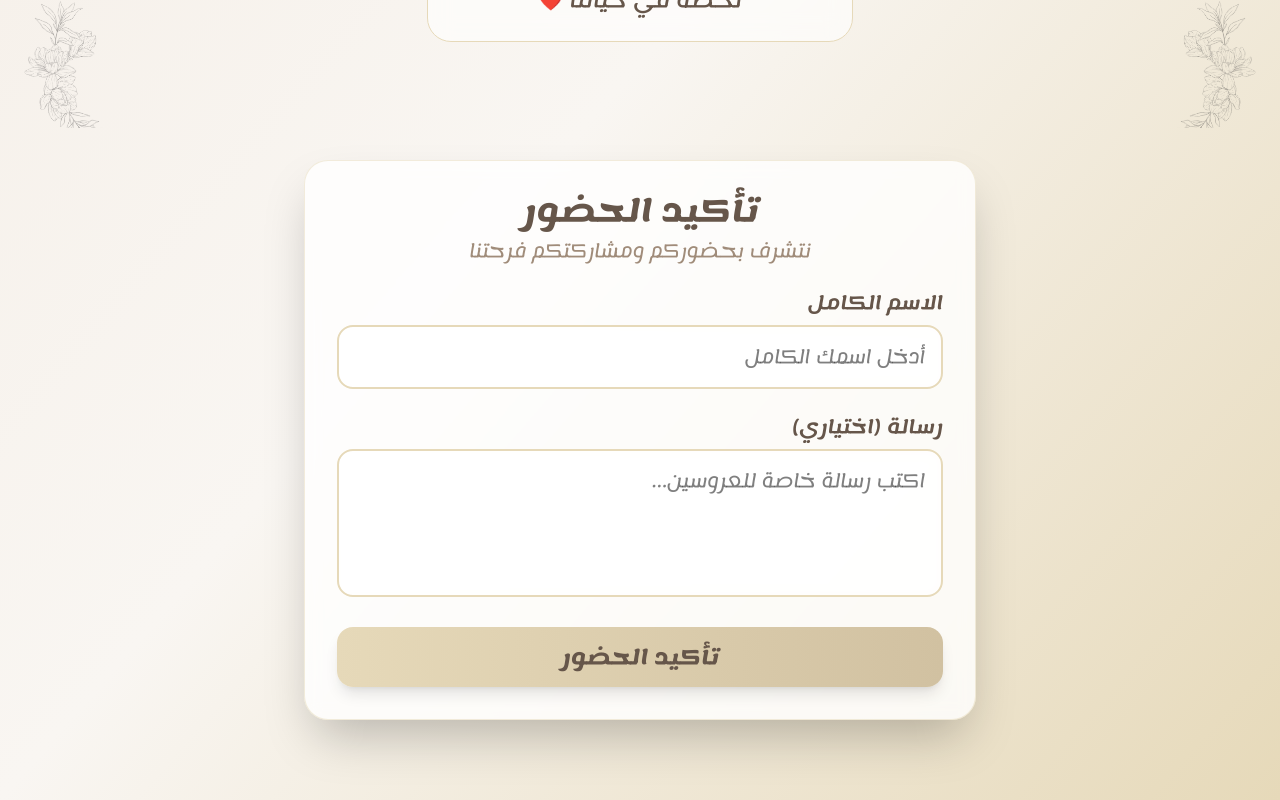
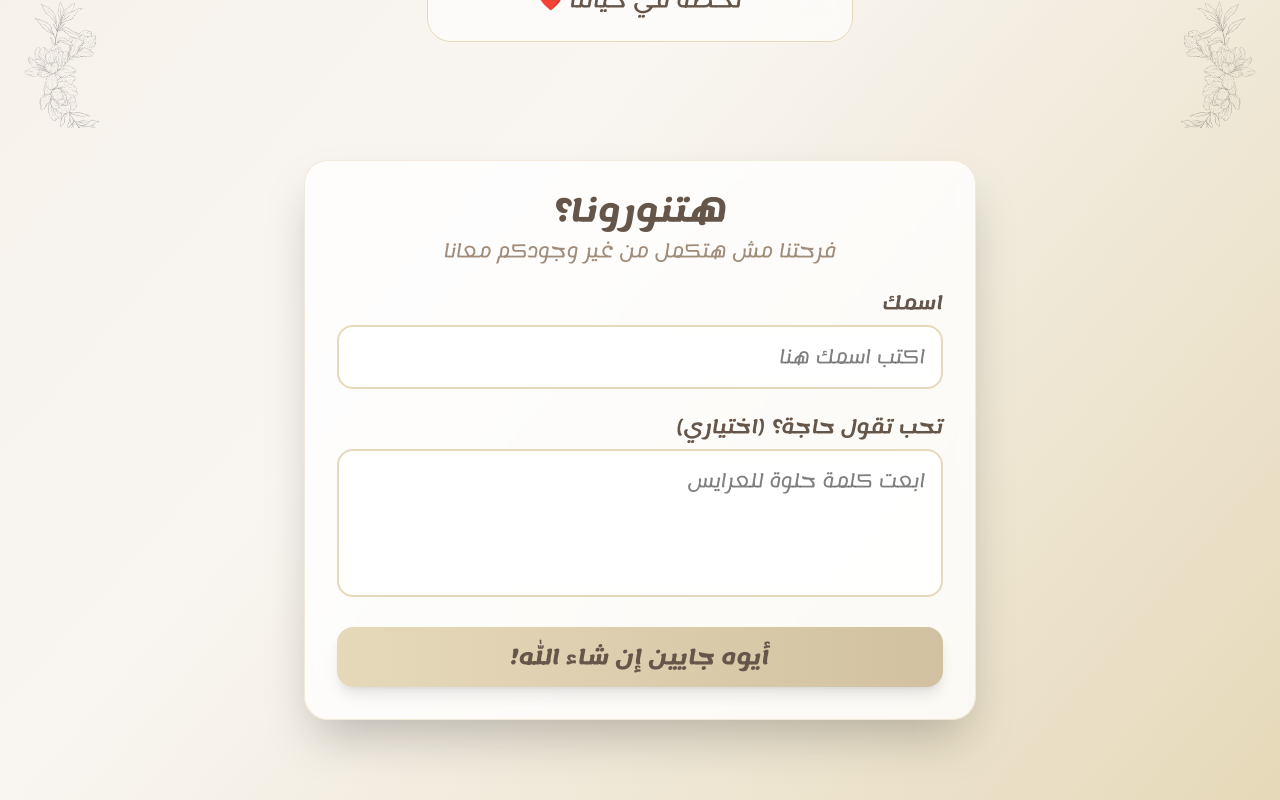
Before and after one commit to ZeyadHyman/omar-nour-wedding, a React (Vite) app: page / in a window 1280 px wide. Shown: the part 672-1472 px from the top of the page. Built offline with nearby package versions, Linux system fonts and the light colour scheme.

Commit message:
Update RSVP.jsx

```diff
--- a/src/components/RSVP.jsx
+++ b/src/components/RSVP.jsx
@@ -10,8 +10,7 @@ function RSVP() {
     setLoading(true);
 
     try {
-      const url = "/api/rsvp";
-      const response = await fetch(url, {
+      const response = await fetch("/api/rsvp", {
         method: "POST",
         body: JSON.stringify(formData),
         headers: { "Content-Type": "application/json" },
@@ -24,7 +23,7 @@ function RSVP() {
       }
     } catch (error) {
       console.error("Error submitting RSVP:", error);
-      alert("عذراً، حدث خطأ. يرجى المحاولة مرة أخرى.");
+      alert("حصلت مشكلة بسيطة، جرّب تاني لو سمحت 🙏");
     } finally {
       setLoading(false);
     }
@@ -33,32 +32,48 @@ function RSVP() {
   const handleInputChange = (e) => {
     setFormData({
       ...formData,
-      [e.target.name]: e.target.value
+      [e.target.name]: e.target.value,
     });
   };
 
   return (
-    <div className="bg-white/80 backdrop-blur-sm rounded-3xl p-8 shadow-2xl mt-8 mx-5 md:mx-auto md:max-w-2xl border border-[#e6d9b9]/50 animate-fade-in delay-500" dir="rtl">
+    <div
+      className="bg-white/80 backdrop-blur-sm rounded-3xl p-8 shadow-2xl mt-8 mx-5 md:mx-auto md:max-w-2xl border border-[#e6d9b9]/50 animate-fade-in delay-500"
+      dir="rtl"
+    >
       <div className="text-center mb-6">
-        <h3 className="text-3xl font-bold text-[#66564a] mb-2">تأكيد الحضور</h3>
-        <p className="text-[#a08c7a] text-lg">نتشرف بحضوركم ومشاركتكم فرحتنا</p>
+        <h3 className="text-3xl font-bold text-[#66564a] mb-2">هتنورونا؟</h3>
+        <p className="text-[#a08c7a] text-lg">فرحتنا مش هتكمل من غير وجودكم معانا </p>
       </div>
 
       {submitted ? (
         <div className="text-center py-8">
           <div className="w-16 h-16 bg-green-100 rounded-full flex items-center justify-center mx-auto mb-4">
-            <svg className="w-8 h-8 text-green-600" fill="none" stroke="currentColor" viewBox="0 0 24 24">
-              <path strokeLinecap="round" strokeLinejoin="round" strokeWidth={2} d="M5 13l4 4L19 7" />
+            <svg
+              className="w-8 h-8 text-green-600"
+              fill="none"
+              stroke="currentColor"
+              viewBox="0 0 24 24"
+            >
+              <path
+                strokeLinecap="round"
+                strokeLinejoin="round"
+                strokeWidth={2}
+                d="M5 13l4 4L19 7"
+              />
             </svg>
           </div>
-          <h4 className="text-2xl font-bold text-green-700 mb-2">تم التأكيد بنجاح!</h4>
-          <p className="text-green-600 text-lg">شكرًا لتأكيد حضورك! نتطلع لرؤيتك ❤️</p>
+          <h4 className="text-2xl font-bold text-green-700 mb-2">تمام كده!</h4>
+          <p className="text-green-600 text-lg">شكراً لتأكيد الحضور! مستنيينكم تفرحوا معانا 🎉</p>
         </div>
       ) : (
         <form onSubmit={handleSubmit} className="space-y-6">
           <div>
-            <label htmlFor="name" className="block text-[#66564a] font-semibold mb-2 text-lg">
-              الاسم الكامل
+            <label
+              htmlFor="name"
+              className="block text-[#66564a] font-semibold mb-2 text-lg"
+            >
+              اسمك
             </label>
             <input
               id="name"
@@ -67,14 +82,17 @@ function RSVP() {
               value={formData.name}
               onChange={handleInputChange}
               className="w-full p-4 rounded-2xl border-2 border-[#e6d9b9] bg-white/50 backdrop-blur-sm focus:border-[#66564a] focus:outline-none focus:ring-2 focus:ring-[#66564a]/20 transition-all duration-300 text-lg"
-              placeholder="أدخل اسمك الكامل"
+              placeholder="اكتب اسمك هنا"
               required
             />
           </div>
 
           <div>
-            <label htmlFor="message" className="block text-[#66564a] font-semibold mb-2 text-lg">
-              رسالة (اختياري)
+            <label
+              htmlFor="message"
+              className="block text-[#66564a] font-semibold mb-2 text-lg"
+            >
+              تحب تقول حاجة؟ (اختياري)
             </label>
             <textarea
               id="message"
@@ -83,7 +101,7 @@ function RSVP() {
               onChange={handleInputChange}
               rows="4"
               className="w-full p-4 rounded-2xl border-2 border-[#e6d9b9] bg-white/50 backdrop-blur-sm focus:border-[#66564a] focus:outline-none focus:ring-2 focus:ring-[#66564a]/20 transition-all duration-300 text-lg resize-none"
-              placeholder="اكتب رسالة خاصة للعروسين..."
+              placeholder="ابعت كلمة حلوة للعرايس"
             />
           </div>
 
@@ -93,15 +111,31 @@ function RSVP() {
             className="w-full cursor-pointer bg-gradient-to-r from-[#e6d9b9] to-[#d1c1a1] text-[#66564a] font-bold py-4 px-8 rounded-2xl hover:from-[#d1c1a1] hover:to-[#c4b394] transform hover:scale-105 transition-all duration-300 shadow-lg hover:shadow-xl disabled:opacity-50 disabled:cursor-not-allowed disabled:transform-none text-xl"
           >
             {loading ? (
-              <div className="flex items-center justify-center ">
-                <svg className="animate-spin -ml-1 mr-3 h-5 w-5 text-[#66564a]" xmlns="http://www.w3.org/2000/svg" fill="none" viewBox="0 0 24 24">
-                  <circle className="opacity-25" cx="12" cy="12" r="10" stroke="currentColor" strokeWidth="4"></circle>
-                  <path className="opacity-75" fill="currentColor" d="M4 12a8 8 0 018-8V0C5.373 0 0 5.373 0 12h4zm2 5.291A7.962 7.962 0 014 12H0c0 3.042 1.135 5.824 3 7.938l3-2.647z"></path>
+              <div className="flex items-center justify-center">
+                <svg
+                  className="animate-spin -ml-1 mr-3 h-5 w-5 text-[#66564a]"
+                  xmlns="http://www.w3.org/2000/svg"
+                  fill="none"
+                  viewBox="0 0 24 24"
+                >
+                  <circle
+                    className="opacity-25"
+                    cx="12"
+                    cy="12"
+                    r="10"
+                    stroke="currentColor"
+                    strokeWidth="4"
+                  ></circle>
+                  <path
+                    className="opacity-75"
+                    fill="currentColor"
+                    d="M4 12a8 8 0 018-8V0C5.373 0 0 5.373 0 12h4zm2 5.291A7.962 7.962 0 014 12H0c0 3.042 1.135 5.824 3 7.938l3-2.647z"
+                  ></path>
                 </svg>
-                جاري الإرسال...
+                بيتم الإرسال...
               </div>
             ) : (
-              "تأكيد الحضور"
+              "أيوه جايين إن شاء الله!"
             )}
           </button>
         </form>
```
